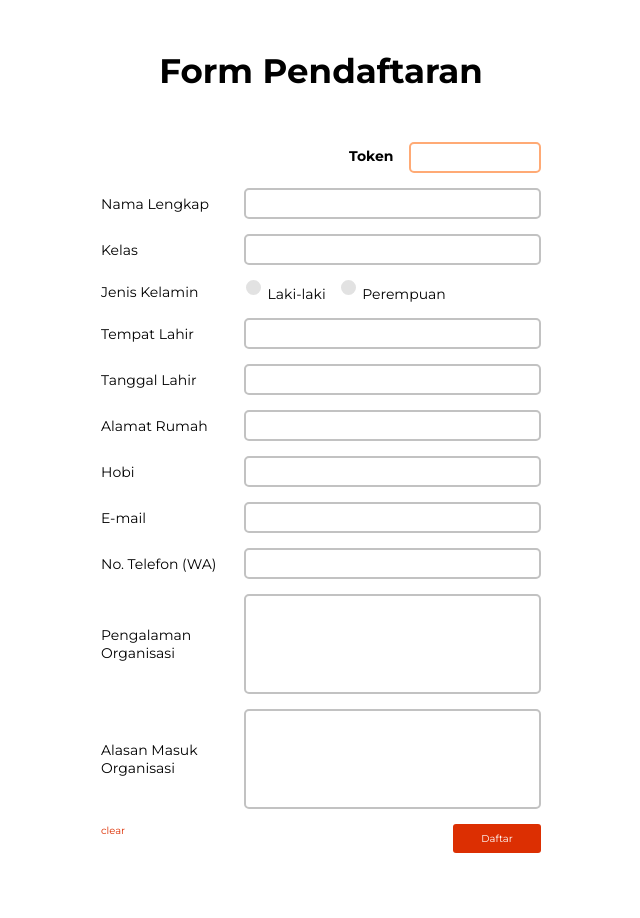
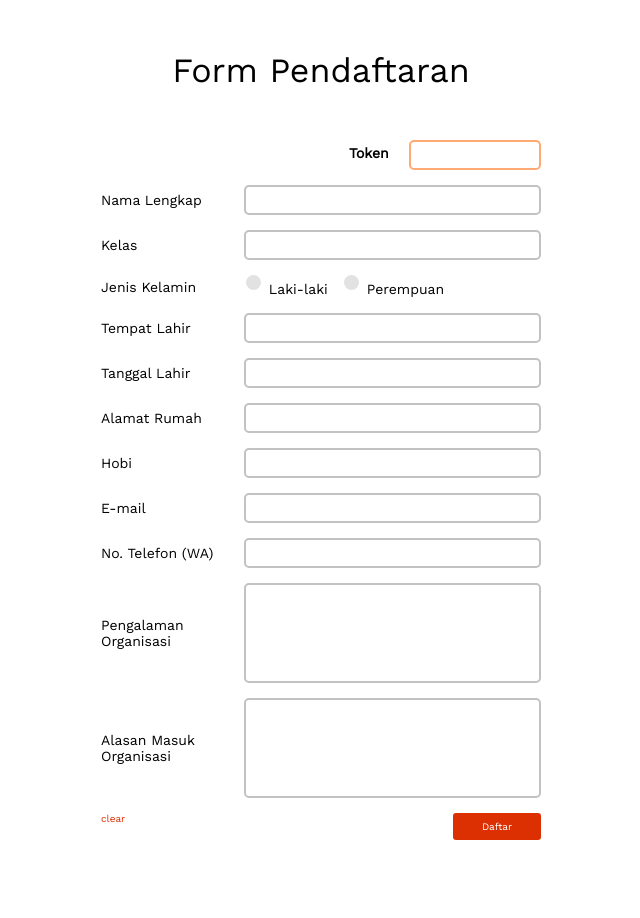
Before and after one commit to artyaaryatama/front-end-website-SMAN-16-Makassar, a PHP site: page /formpendaftaran.html in a window 1280 px wide. Shown: the whole page, without its empty margins (319-959 px from the left). After the commit the page ends 840 px from the top, so only its background shows below. Run offline with PHP 8.4, Linux system fonts and the light colour scheme.

Commit message:
mengubah font sesuai dengan di figma

```diff
--- a/form pendaftaran/style.css
+++ b/form pendaftaran/style.css
@@ -1,10 +1,10 @@
-@import url("https://fonts.googleapis.com/css?family=Montserrat:400,700&display=swap");
+@import url("https://fonts.googleapis.com/css2?family=Work+Sans&display=swap");
 
 * {
   margin: 0;
   padding: 0;
   box-sizing: border-box;
-  font-family: "Montserrat", sans-serif;
+  font-family: "Work Sans", sans-serif;
 }
 body {
   padding: 0px 10px;
@@ -18,7 +18,7 @@ body {
 
 .wrapper .title {
   font-size: 34px;
-  font-weight: 700;
+  font-weight: 500;
   margin-bottom: 50px;
   text-align: center;
 }
@@ -96,7 +96,7 @@ input[type="radio"]:checked:after {
   border: 2px solid #696969;
 }
 .wrapper .form .input-field .token label {
-  font-weight: 700;
+  font-weight: 900;
   width: 50px;
   margin-top: 5px;
   margin-right: 10px;
```
